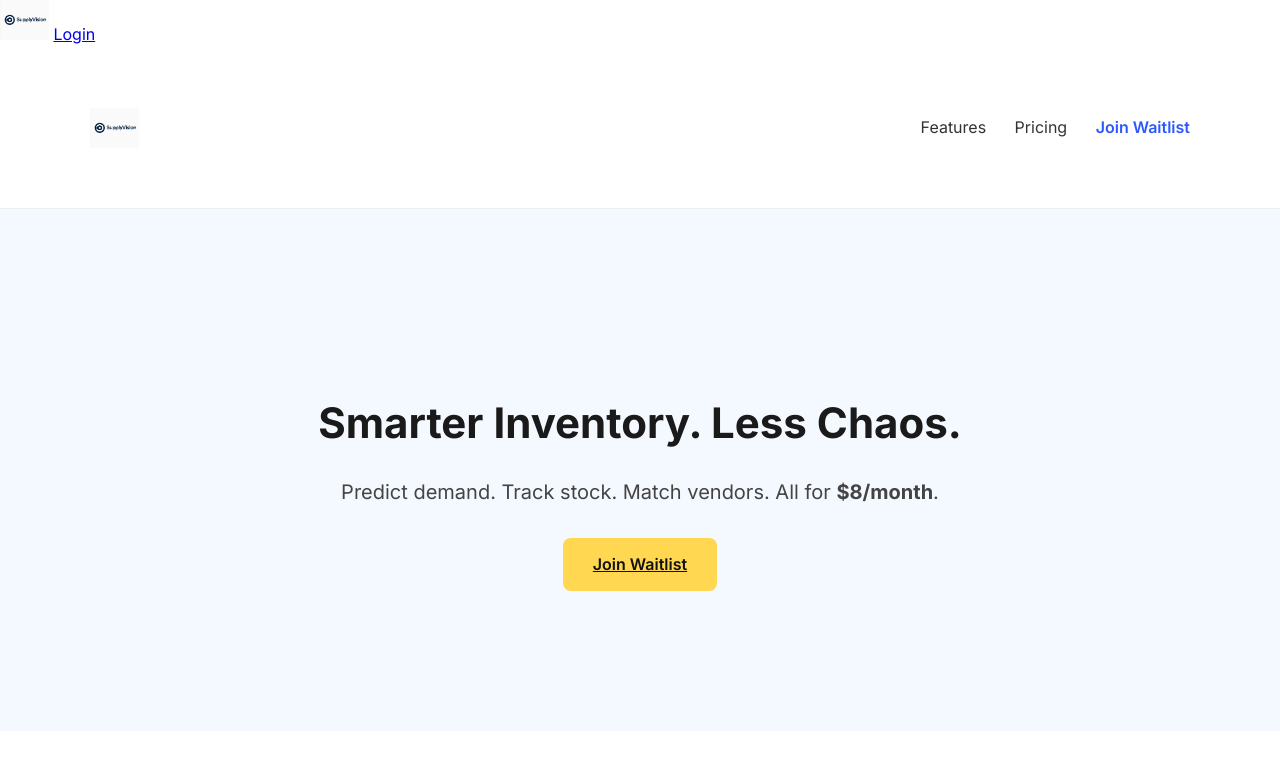
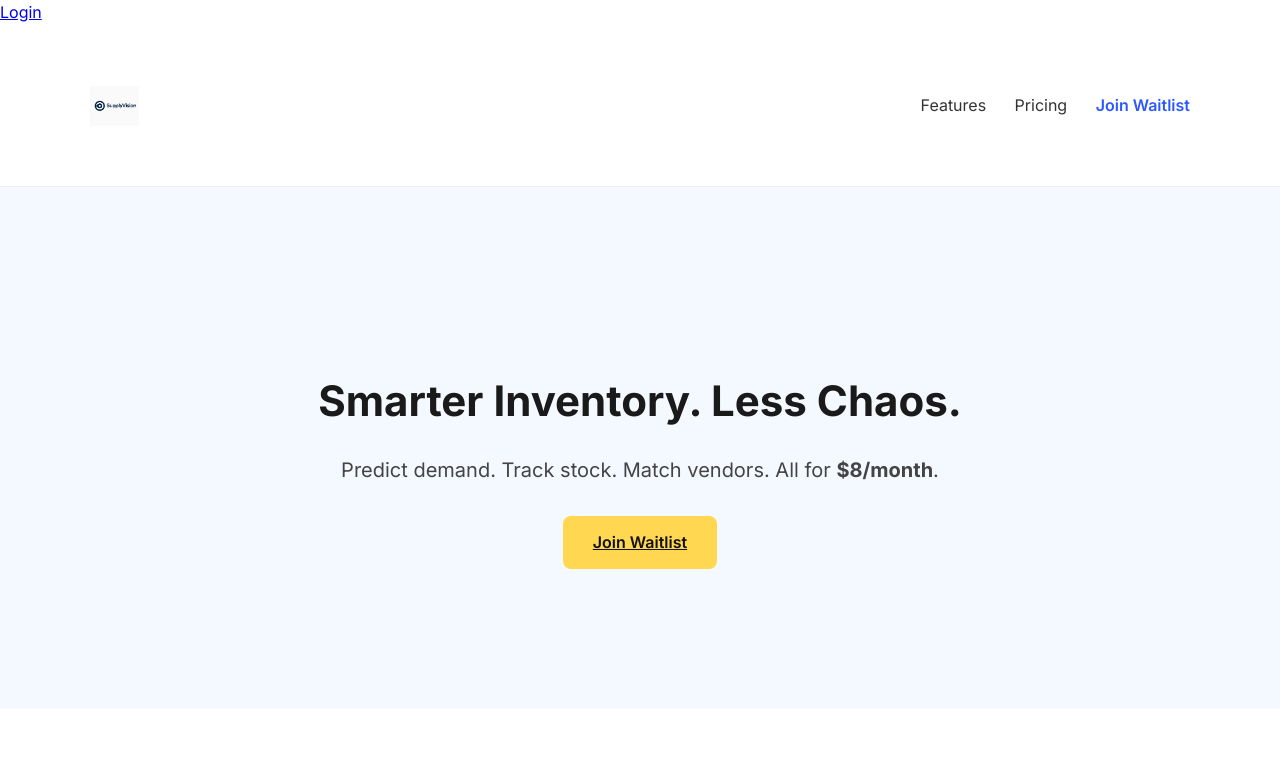
Before and after one commit to aminafaisal1/SupplyVision, a plain HTML site: page index.html in a window 1280 px wide. Shown: the top 766 px of the page. Drawn offline with Linux system fonts and the light colour scheme.

Commit message:
Update index.html

```diff
--- a/index.html
+++ b/index.html
@@ -1,4 +1,3 @@
-<img src="logo.png" alt="SupplyVision" class="logo" />
 <a href="/login.html">Login</a>
 <link rel="stylesheet" href="style.css">
 <!DOCTYPE html>
```
